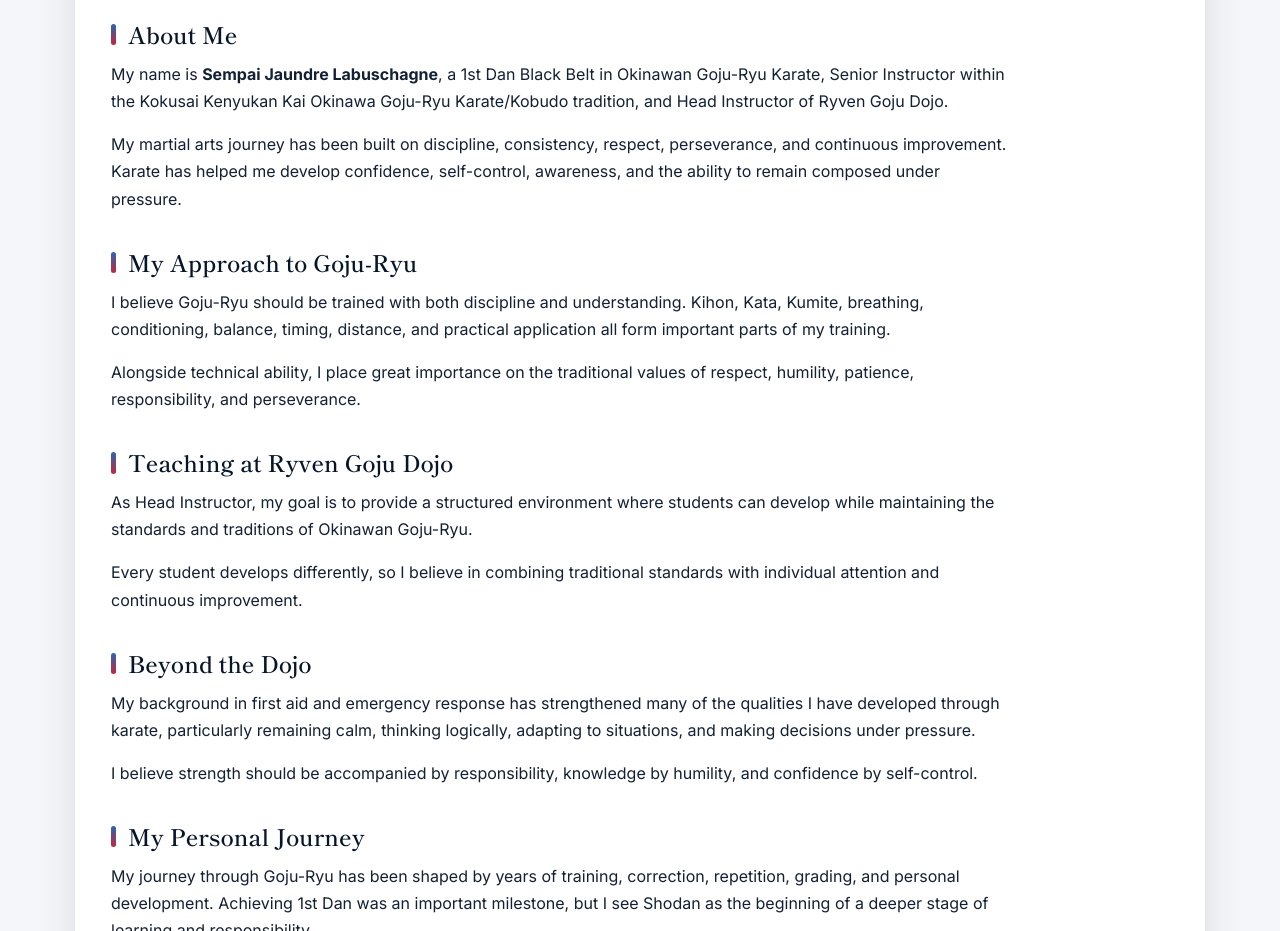
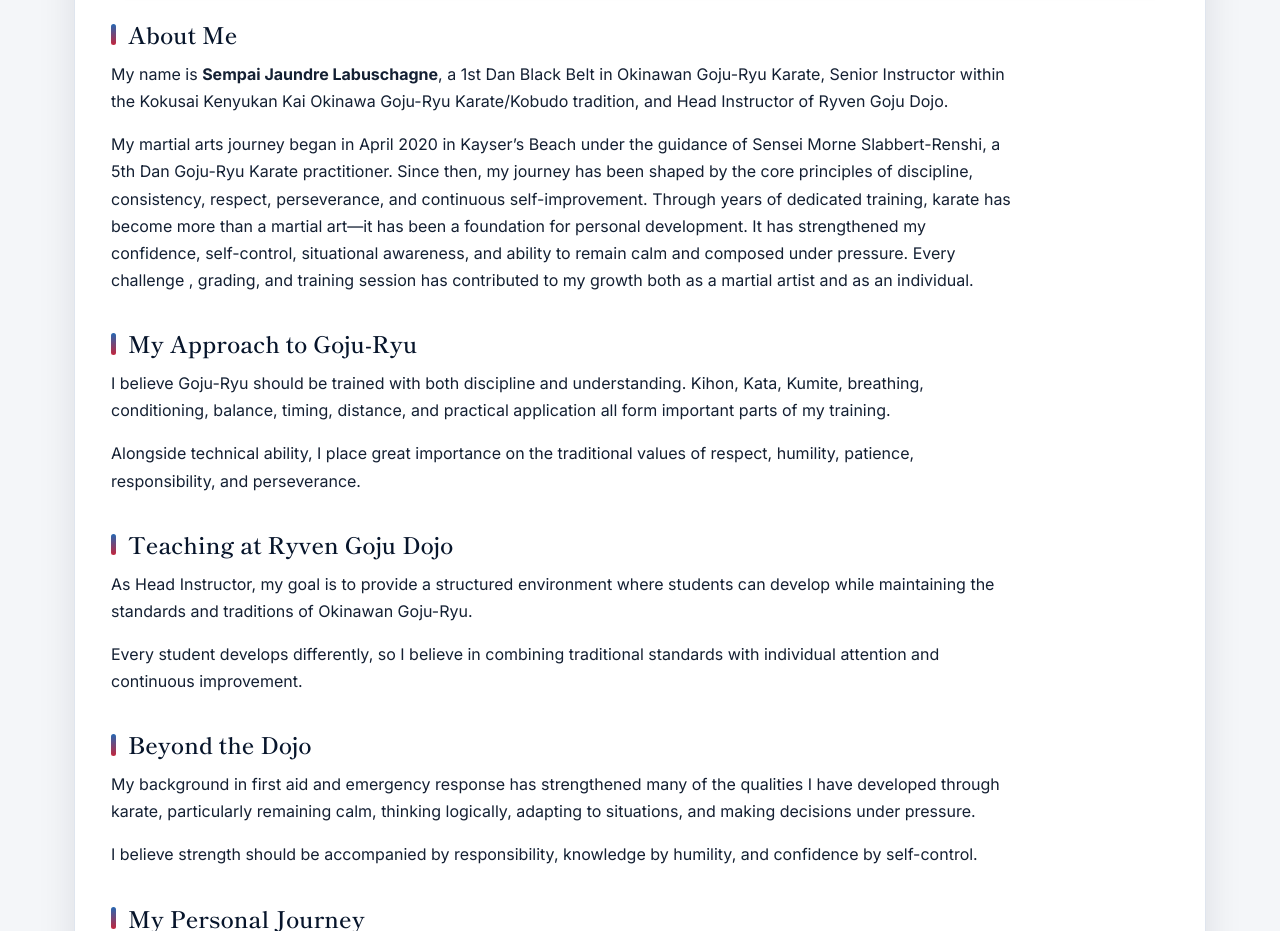
Before and after one commit to jaundrelabuschagne123-max/RyvenGojuDojoOfficial-main, a plain HTML site: page P9.html in a window 1280 px wide. Shown: the part 960-1891 px from the top of the page. Drawn offline with Linux system fonts and the light colour scheme.

Commit message:
Update P9.html

```diff
--- a/P9.html
+++ b/P9.html
@@ -190,10 +190,19 @@
   </p>
 
   <p>
-    My martial arts journey has been built on discipline, consistency,
-    respect, perseverance, and continuous improvement. Karate has
-    helped me develop confidence, self-control, awareness, and the
-    ability to remain composed under pressure.
+  My martial arts journey began in April 2020 in Kayser’s Beach under
+  the guidance of Sensei Morne Slabbert-Renshi, a 5th Dan Goju-Ryu
+  Karate practitioner. Since then, my journey has been shaped by the
+  core principles of discipline, consistency, respect, perseverance,
+  and continuous self-improvement.
+
+Through years of dedicated training, karate has become more than a
+ martial art—it has been a foundation for personal development. It
+ has strengthened my confidence, self-control, situational awareness,
+ and ability to remain calm and composed under pressure. Every challenge
+ , grading, and training session has contributed to my growth both as a
+ martial artist and as an individual.
+
   </p>
 
 </div>
```
